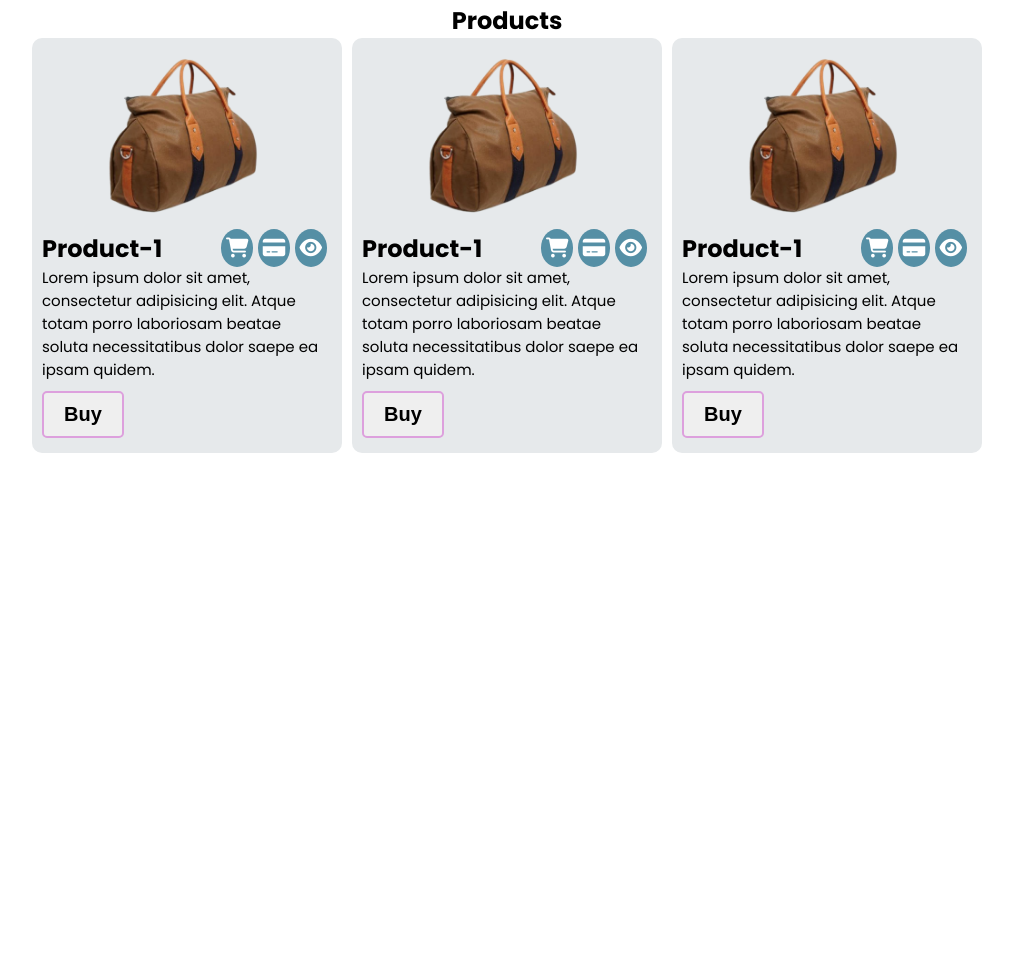
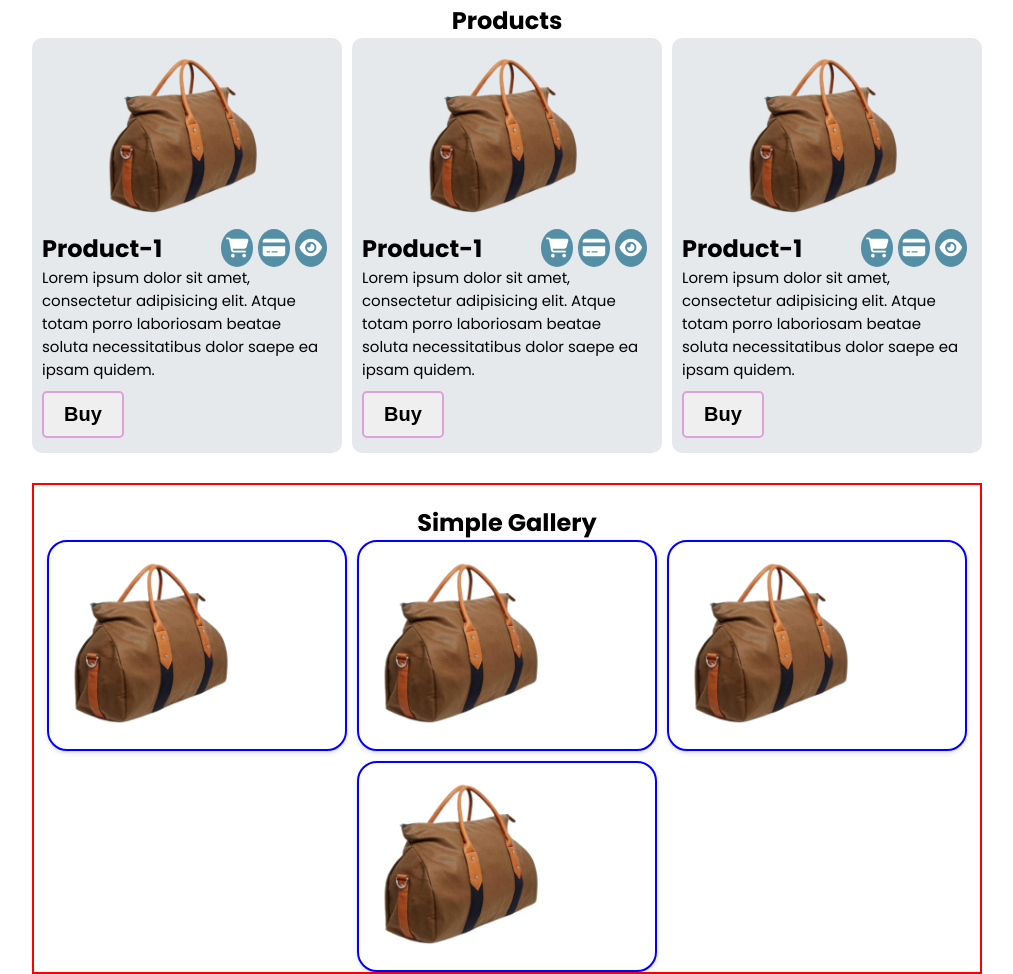
Before and after one commit to SohelShahid117/jaka-naka-shop, a plain HTML site: page index.html in a window 1280 px wide. Shown: the part 420-1394 px from the top of the page, without its empty margins (133-1146 px from the left). Before the commit the page ends 873 px from the top, so only its background shows below. Drawn offline with Linux system fonts and the light colour scheme.

Commit message:
gallery section done

```diff
--- a/index.html
+++ b/index.html
@@ -123,6 +123,25 @@
                     </div>
                 </div>
             </div>
+        </section>
+
+        <!-- gallery-section start -->
+        <section class="gallery-section">
+            <h1 style="text-align: center; margin-top: 20px;">Simple Gallery</h1>
+            <div class="gallery-container">
+                <div class="single-gallery">
+                    <img src="./assets/images/products/bag.png" alt="">
+                </div>
+                <div class="single-gallery">
+                    <img src="./assets/images/products/bag.png" alt="">
+                </div>
+                <div class="single-gallery">
+                    <img src="./assets/images/products/bag.png" alt="">
+                </div>
+                <div class="single-gallery">
+                    <img src="./assets/images/products/bag.png" alt="">
+                </div>
+            </div>
 
         </section>
 
--- a/styles/style.css
+++ b/styles/style.css
@@ -11,7 +11,8 @@ body {
     font-family: 'Poppins', sans-serif;
 }
 
-/* start header section */
+/* start header section style*/
+
 .header {
     background-color: blueviolet;
 }
@@ -79,7 +80,8 @@ body {
     color: black;
 }
 
-/* start banner section */
+/* start banner section style */
+
 .banner-section {
     max-width: 950px;
     margin: 0 auto;
@@ -220,3 +222,32 @@ span {
     text-align: center;
     color: white;
 }
+
+/* gallery style */
+.gallery-section {
+    max-width: 950px;
+    min-height: 200px;
+    border: 2px solid red;
+    margin: 0 auto;
+    margin-top: 30px;
+}
+
+.gallery-container {
+    display: flex;
+    flex-wrap: wrap;
+    justify-content: center;
+    align-items: center;
+    gap: 10px;
+}
+
+.single-gallery img {
+    width: 70%;
+}
+
+.single-gallery {
+    /* width: 300px; */
+    flex-basis: 300px;
+    border: 2px solid blue;
+    border-radius: 20px;
+    box-shadow: rgba(50, 50, 105, 0.15) 0px 2px 5px 0px, rgba(0, 0, 0, 0.05) 0px 1px 1px 0px;
+}
```
